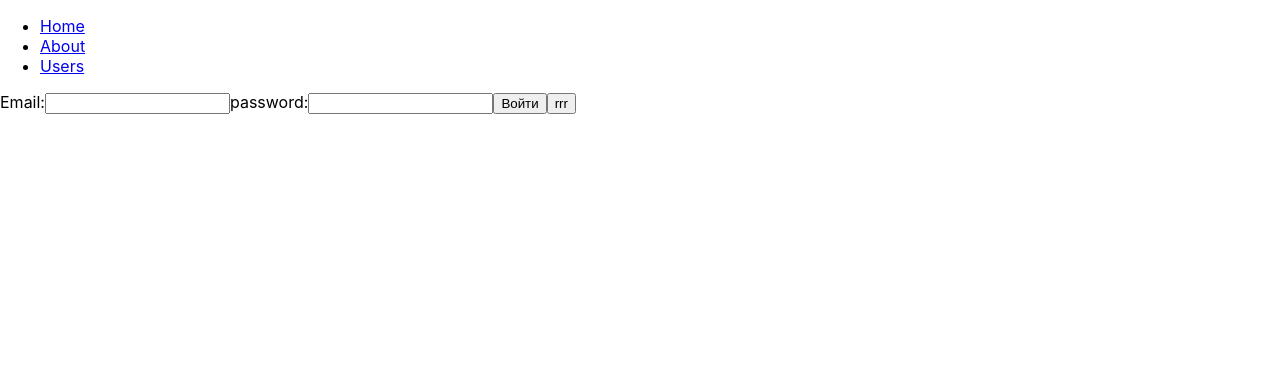
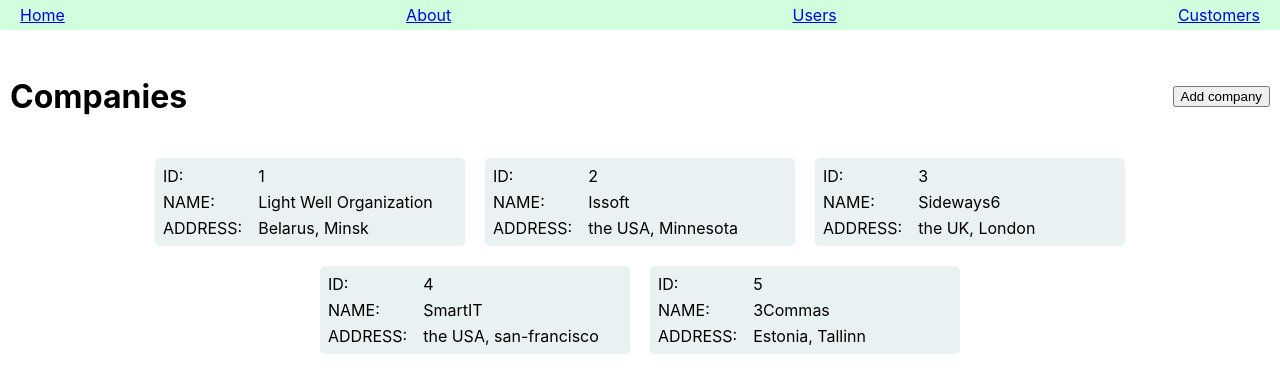
Before and after one commit to valeryV99/recurting-agency-client, a React (Create React App) app in the folder my-app/: page /customers in a window 1280 px wide. Before the commit this address led to /auth. Shown: the top 392 px of the page. Built offline with nearby package versions, Linux system fonts and the light colour scheme; no server answers.

Commit message:
- added customers page

```diff
--- a/my-app/package.json
+++ b/my-app/package.json
@@ -11,6 +11,7 @@
     "@types/react": "^17.0.0",
     "@types/react-dom": "^17.0.0",
     "@types/react-router-dom": "^5.1.8",
+    "ahooks": "^2.10.9",
     "axios": "^0.21.1",
     "react": "^17.0.2",
     "react-dom": "^17.0.2",
--- a/my-app/src/App.tsx
+++ b/my-app/src/App.tsx
@@ -8,31 +8,38 @@
 } from 'react-router-dom'
 import Auth from './pages/auth'
 import { logout, WhoAmI, whoAmI } from './services/authService'
+import Customers from './pages/customerList'
 
 export default function App() {
-  const [user, setUser] = useState<WhoAmI | null>(null)
+  const [user, setUser] = useState<WhoAmI | null>({
+    id: 'asdawd',
+    email: 'ver.valery99@gmail.com',
+  })
 
   useEffect(() => {
-    const login = async () => {
-      const userResult = await whoAmI()
-      setUser(userResult)
-    }
-    login()
+    // const login = async () => {
+    //   const userResult = await whoAmI()
+    //   setUser(userResult)
+    // }
+    // login()
   }, [])
 
   return (
     <Router>
       <div>
         <nav>
-          <ul>
+          <ul className="tabs">
             <li>
-              <Link to="/">Home</Link>
+              <Link to="/home">Home</Link>
             </li>
             <li>
               <Link to="/about">About</Link>
             </li>
             <li>
               <Link to="/users">Users</Link>
+            </li>
+            <li>
+              <Link to="/customers">Customers</Link>
             </li>
             {/*<li><Link to="/auth">Auth</Link></li>*/}
           </ul>
@@ -46,13 +53,16 @@
           </Route>
           {user ? (
             <>
+              <Route path="/customers">
+                <Customers />
+              </Route>
               <Route path="/about">
                 <About />
               </Route>
               <Route path="/users">
                 <Users />
               </Route>
-              <Route path="/">
+              <Route path="/home">
                 <Home />
               </Route>
             </>
--- /dev/null
+++ b/my-app/src/components/skeleton/index.tsx
@@ -0,0 +1,3 @@
+import SkeletonWrapper from './skeletonWrapper'
+
+export default SkeletonWrapper
--- /dev/null
+++ b/my-app/src/components/skeleton/skeletonWrapper.tsx
@@ -0,0 +1,15 @@
+import React from 'react'
+
+interface SkeletonWrapperProps {
+  children: React.ReactNode;
+  loading: boolean;
+  skeleton: React.ReactNode;
+}
+
+const SkeletonWrapper = ({
+  children,
+  loading,
+  skeleton,
+}: SkeletonWrapperProps) => <>{loading ? skeleton : children}</>
+
+export default SkeletonWrapper
--- a/my-app/src/index.css
+++ b/my-app/src/index.css
@@ -11,3 +11,46 @@
   font-family: source-code-pro, Menlo, Monaco, Consolas, 'Courier New',
     monospace;
 }
+
+
+.tabs {
+  display: flex;
+  flex-direction: row;
+  align-items: center;
+  justify-content: space-between;
+  padding: 5px 20px;
+  list-style: none;
+  background: #00ff432e;
+  margin-top: 0;
+}
+
+.customer-card__list {
+  display: flex;
+  flex-wrap: wrap;
+  justify-content: center;
+}
+
+.customer-card {
+  display: flex;
+  background: #98bdc336;
+  width: 300px;
+  padding: 5px;
+  border-radius: 5px;
+  margin: 10px;
+}
+
+.customer-card__labels {
+  margin-right: 10px;
+}
+
+.customer-card__item {
+  padding: 3px;
+}
+
+.content-header {
+  padding: 10px;
+  display: flex;
+  flex-direction: row;
+  align-items: center;
+  justify-content: space-between;
+}
--- /dev/null
+++ b/my-app/src/pages/customerList/components/customerCard.tsx
@@ -0,0 +1,21 @@
+import React from 'react'
+import { Customer } from '../../../services/customersService'
+
+const CustomerCard = ({ id, name, address }: Customer) => {
+  return (
+    <div key={id} className="customer-card">
+      <div className="customer-card__labels">
+        <div className="customer-card__item">ID:</div>
+        <div className="customer-card__item">NAME:</div>
+        <div className="customer-card__item">ADDRESS:</div>
+      </div>
+      <div>
+        <div className="customer-card__item">{id}</div>
+        <div className="customer-card__item">{name}</div>
+        <div className="customer-card__item">{address}</div>
+      </div>
+    </div>
+  )
+}
+
+export default CustomerCard
--- /dev/null
+++ b/my-app/src/pages/customerList/components/index.tsx
@@ -0,0 +1,2 @@
+import CustomerCard from './customerCard'
+export default CustomerCard
--- /dev/null
+++ b/my-app/src/pages/customerList/customerList.tsx
@@ -0,0 +1,27 @@
+import React from 'react'
+import { useRequest } from 'ahooks'
+import { Customer, getCustomers } from '../../services/customersService'
+import CustomerCard from './components'
+import SkeletonWrapper from '../../components/skeleton'
+import Skeleton from './skeleton'
+
+const Customers = () => {
+  const { data, loading } = useRequest<Customer[]>(getCustomers, {
+    initialData: [],
+  })
+  return (
+    <SkeletonWrapper loading={loading} skeleton={<Skeleton />}>
+      <div className="content-header">
+        <h1>Companies</h1>
+        <button>Add company</button>
+      </div>
+      <div className="customer-card__list">
+        {data?.map((customer) => (
+          <CustomerCard {...customer} />
+        ))}
+      </div>
+    </SkeletonWrapper>
+  )
+}
+
+export default Customers
--- /dev/null
+++ b/my-app/src/pages/customerList/index.tsx
@@ -0,0 +1,2 @@
+import CustomerList from './customerList'
+export default CustomerList
--- /dev/null
+++ b/my-app/src/pages/customerList/skeleton.tsx
@@ -0,0 +1,4 @@
+import React from 'react'
+
+const Skeleton = () => <div>Skeleton</div>
+export default Skeleton
--- /dev/null
+++ b/my-app/src/services/customersService.ts
@@ -0,0 +1,41 @@
+export interface Customer {
+  id: string;
+  name: string;
+  address: string;
+}
+
+export const getCustomers = (): Promise<Customer[]> => {
+  return new Promise((resolve) =>
+    setTimeout(
+      () =>
+        resolve([
+          {
+            id: '1',
+            name: 'Light Well Organization',
+            address: 'Belarus, Minsk',
+          },
+          {
+            id: '2',
+            name: 'Issoft',
+            address: 'the USA, Minnesota',
+          },
+          {
+            id: '3',
+            name: 'Sideways6',
+            address: 'the UK, London',
+          },
+          {
+            id: '4',
+            name: 'SmartIT',
+            address: 'the USA, san-francisco',
+          },
+          {
+            id: '5',
+            name: '3Commas',
+            address: 'Estonia, Tallinn',
+          },
+        ]),
+      1000
+    )
+  )
+}
```
Also changed, not shown: 2 other files (tests, documents, lock files or other folders).
